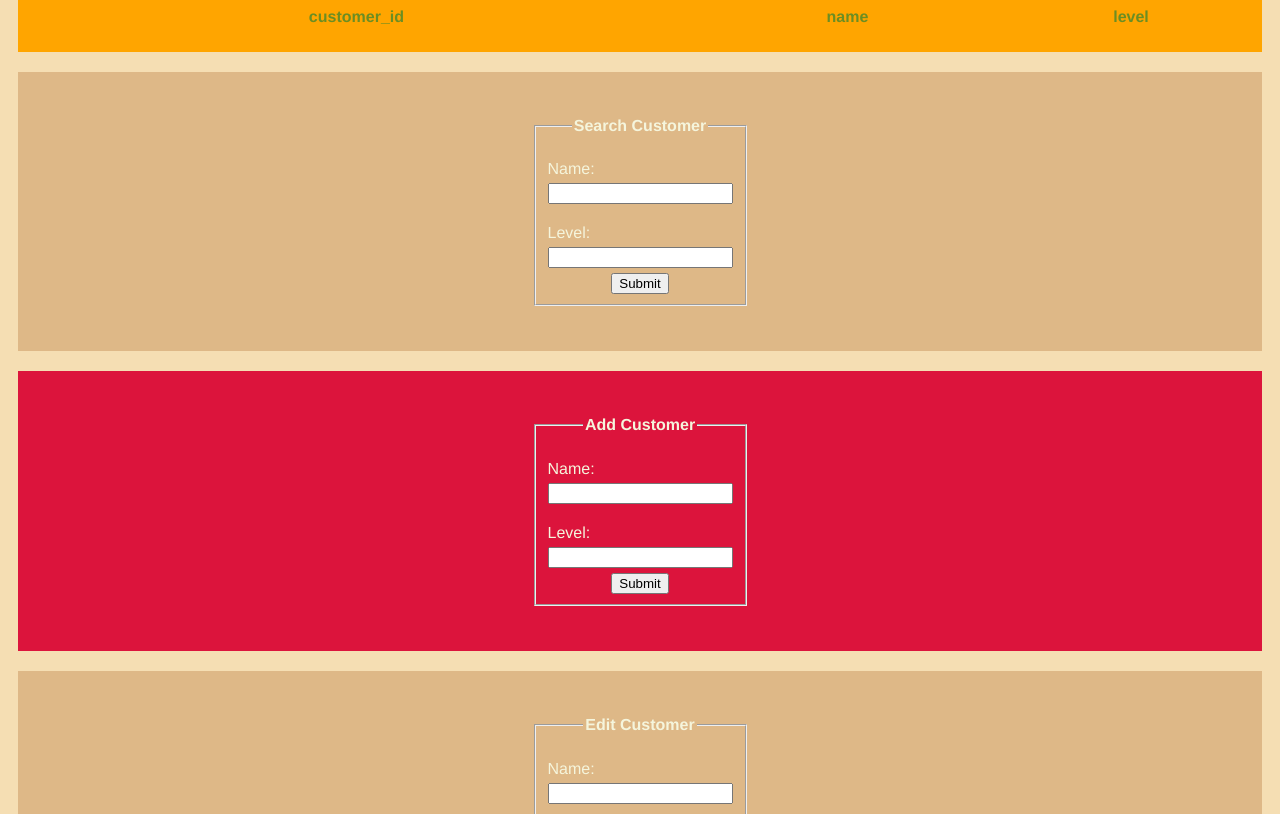
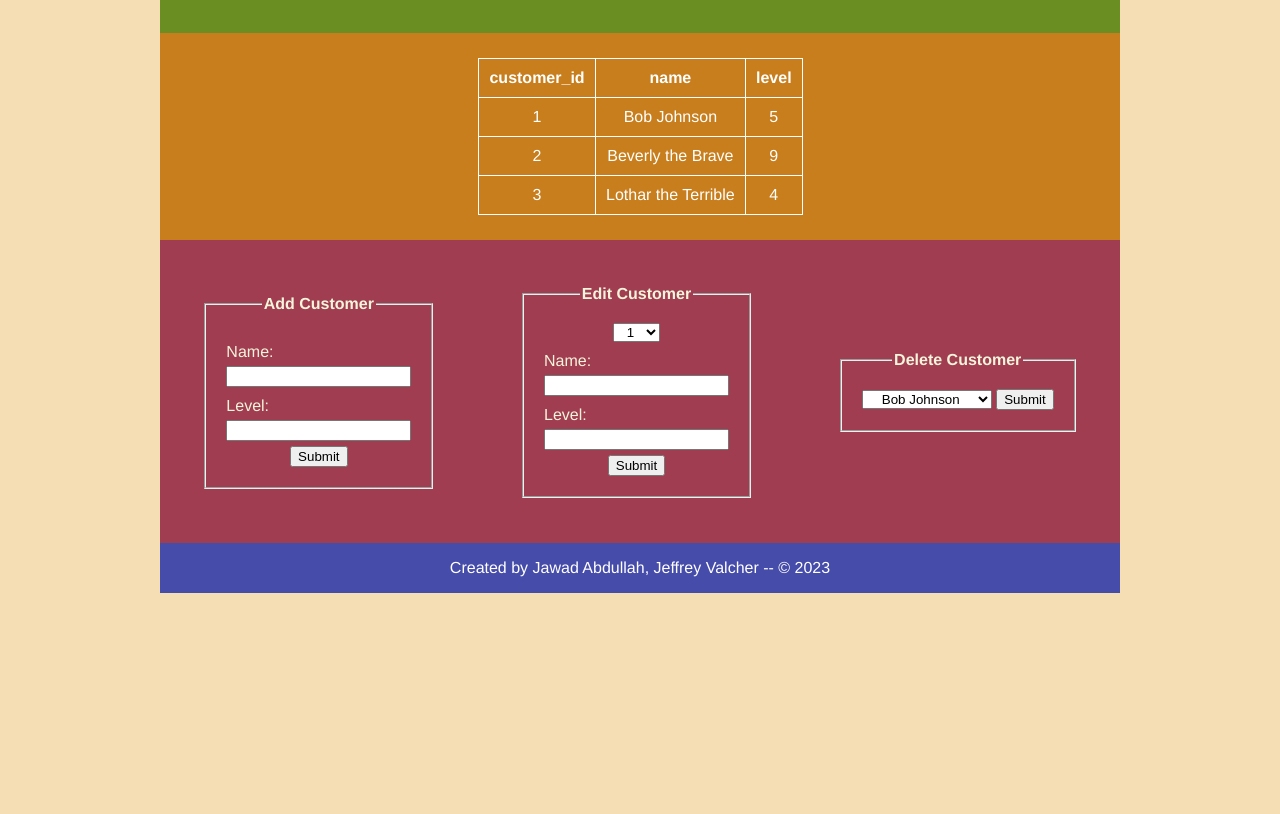
Before and after one commit to Jawad-A02/Ye-Olde-Weapons-Smithery, a plain HTML site: page customers.html in a window 1280 px wide. Shown: the part 216-1030 px from the top of the page. After the commit the page ends 809 px from the top, so only its background shows below. Drawn offline with Linux system fonts and the light colour scheme.

Commit message:
customers styling

```diff
--- a/customers.html
+++ b/customers.html
@@ -1,15 +1,17 @@
 <!DOCTYPE html>
 <html lang="en">
   <head>
-  <meta charset="UTF-8">
-  <meta name="viewport" content="width=device-width, initial-scale=1.0">
+    <meta charset="UTF-8" />
+    <meta name="viewport" content="width=device-width, initial-scale=1.0" />
     <title>Customers</title>
-  <link rel="stylesheet" href="styles.css">
+    <link rel="stylesheet" href="styles.css" />
   </head>
   <body>
-  <div class="body-div">
-    <div class="nav">
+    <header>
+      <!-- navigation bar -->
       <nav>
+        <h1>Ye Olde Weapons Smithery</h1>
+        <h2>Customers</h1>
         <ul>
           <li><a href="index.html">Home</a></li>
           <li><a href="customers.html">Customers</a></li>
@@ -20,75 +22,87 @@
           <li><a href="weaponMaterials.html">Weapon Materials</a></li>
         </ul>
       </nav>
-      </div>
+    </header>
 
+    <main>
       <!-- Customers table -->
-  <div class="table">
-    <h1>Customers</h1>
+      <div class="table-container">
         <table>
           <tr>
             <th>customer_id</th>
             <th>name</th>
             <th>level</th>
           </tr>
+          <tr>
+            <td>1</td>
+            <td>Bob Johnson</td>
+            <td>5</td>
+          </tr>
+          <tr>
+            <td>2</td>
+            <td>Beverly the Brave</td>
+            <td>9</td>
+          </tr>
+          <tr>
+            <td>3</td>
+            <td>Lothar the Terrible</td>
+            <td>4</td>
+          </tr>
         </table>
       </div>
 
-  <!-- search for Customers -->
-    <div class="search">
-        <form action="/submit" method="GET">
-            <fieldset>
-                <legend><strong>Search Customer</strong></legend>
-                <label for="customer-search-name">Name:</label>
-                <input id="customer-search-name" name="name" type="text">
-                <label for="customer-search-level">Level:</label>
-                <input id="customer-search-level" name="level" type="int">
-                <button type="button">Submit</button>
-            </fieldset>
-        </form>
-    </div>
-
+      <!-- forms -->
+      <div class="forms-container">
         <!-- add Customers -->
         <div class="add">
           <form action="/submit" method="POST">
             <fieldset>
               <legend><strong>Add Customer</strong></legend>
               <label for="customer-add-name">Name:</label>
-                <input id="customer-add-name" name="name" type="text">
+              <input id="customer-add-name" name="name" type="text" />
               <label for="customer-add-level">Level:</label>
-                <input id="customer-add-level" name="level" type="int">
+              <input id="customer-add-level" name="level" type="int" />
               <button type="button">Submit</button>
             </fieldset>
           </form>
         </div>
-
         <!-- edit Customers -->
         <div class="edit">
           <form action="/submit" method="PUT">
             <fieldset>
               <legend><strong>Edit Customer</strong></legend>
+              <select name="id" id="customer-edit-ids">
+                <option value="1">1</option>
+                <option value="2">2</option>
+                <option value="3">3</option>
+              </select>
               <label for="customer-edit-name">Name:</label>
-                <input id="customer-edit-name" name="name" type="text">
+              <input id="customer-edit-name" name="name" type="text" />
               <label for="customer-edit-level">Level:</label>
-                <input id="customer-edit-level" name="level" type="int">
+              <input id="customer-edit-level" name="level" type="int" />
               <button type="button">Submit</button>
             </fieldset>
           </form>
         </div>
-
         <!-- delete Customers -->
         <div class="delete">
           <form action="/submit" method="DELETE">
             <fieldset>
               <legend><strong>Delete Customer</strong></legend>
-                <label for="customer-delete-name">Name:</label>
-                <input id="customer-delete-name" name="name" type="text">
-                <label for="customer-delete-level">Level:</label>
-                <input id="customer-delete-level" name="level" type="int">
+              <select name="name" id="customer-delete-names">
+                <option value="Bob Johnson">Bob Johnson</option>
+                <option value="Beverly the Brave">Beverly the Brave</option>
+                <option value="Lothar the Terrible">Lothar the Terrible</option>
+              </select>
               <button type="button">Submit</button>
             </fieldset>
           </form>
         </div>
       </div>
+    </main>
+
+    <footer>
+      <p>Created by Jawad Abdullah, Jeffrey Valcher -- &copy; 2023</p>
+    </footer>
   </body>
 </html>
--- a/styles.css
+++ b/styles.css
@@ -1,78 +1,69 @@
-.body-div {
+body {
   display: flex;
   flex-direction: column;
   justify-content: center;
+  align-items: center;
   font-family: 'Franklin Gothic Medium', 'Arial Narrow', Arial, sans-serif;
+  background-color: wheat;
+  color: beige;
+  text-align: center;
+  margin: 0;
+  height: 100vh;
+  min-height: 100%;
 }
 
-.nav {
+main, header, footer {
+    width: 75%;
+}
+
+main {
+    height: 100%;
+}
+
+nav {
   padding-top: 25px;
   padding-bottom: 25px;
   background-color: olivedrab;
-  color:olivedrab;
+  color:white;
+}
+
+h1 {
+    font-size: 2.5rem;
+}
+
+h2 {
+    font-size: 2rem;
 }
 
 .info {
   padding-top: 25px;
   padding-bottom: 25px;
   background-color: orange;
-  margin: 10px;
+}
+
+#home-img {
+    height: 500px;
 }
 
 
-.table {
+.table-container {
   padding-top: 25px;
-  background-color: orange;
+  background-color: #C87E1D;
   flex-direction: column;
   padding-bottom: 25px;
-  margin: 10px;
 }
 
-.search {
+.forms-container {
   padding-top: 25px;
   display: flex;
-  background-color: burlywood;
-  flex-direction: column;
+  flex-direction: row;
+  background-color: #A13D51;
+  justify-content: space-around;
   align-items: center;
   padding-bottom: 25px;
-  margin: 10px;
+  width: 100%;
 }
 
-.add {
-  padding-top: 25px;
-  display: flex;
-  background-color: crimson;
-  flex-direction: column;
-  align-items: center;
-  padding-bottom: 25px;
-  margin: 10px;
-}
-
-.edit {
-  padding-top: 25px;
-  display: flex;
-  background-color: burlywood;
-  flex-direction: column;
-  align-items: center;
-  padding-bottom: 25px;
-  margin: 10px;
-}
-
-.delete {
-  padding-top: 25px;
-  display: flex;
-  background-color: olivedrab;
-  flex-direction: column;
-  align-items: center;
-  padding-bottom: 25px;
-  margin: 10px;
-}
-
-body {
-  background-color: wheat;
-  color: beige;
-  text-align: center;
-}
 
 ul {
   display: flex;
@@ -86,13 +77,10 @@ li {
 }
 
 table {
-  color:olivedrab;
-  border-color: orangered;
-  border-radius: 100px;
-  border-color: #22272E;
+  color: white;
   border-collapse: collapse;
-  width: 100%;
   table-layout: fixed; /* Set the table layout to fixed */
+  margin: 0 auto;
 }
 
 tbody {
@@ -104,11 +92,11 @@ tr {
   display: table-row;
 }
 
-td {
+th,td {
   display: table-cell; /* Make each cell behave like a table cell */
   text-align: center; /* Align the content within the cell horizontally (center, left, right, etc.) */
   padding: 10px; /* Add padding to create space around the content */
-  border: 1px solid #ccc; /* Add borders to the cells (optional) */
+  border: 1px solid white; /* Add borders to the cells (optional) */
 }
 
 a {
@@ -123,6 +111,7 @@ a:hover {
 fieldset {
   width: fit-content;
   margin: 20px auto;
+  padding: 20px;
 }
 
 form {
@@ -134,7 +123,7 @@ input, label {
 }
 
 label {
-  margin-top: 20px;
+  margin-top: 10px;
   text-align: left;
 }
 
@@ -146,7 +135,18 @@ fieldset {
   display: block;
 }
 
-#form {
-  display: flex;
-  flex-direction: column;
+select {
+    min-width: 25%;
 }
+
+option {
+    text-align: center;
+}
+
+
+footer {
+    background-color: #464CA9;
+    height: 50px;
+    bottom: 0;
+    color: white;
+}
```
Also changed, not shown: index.html (+1 -1 lines). Lines whose indentation alone changed are shown as unchanged.
